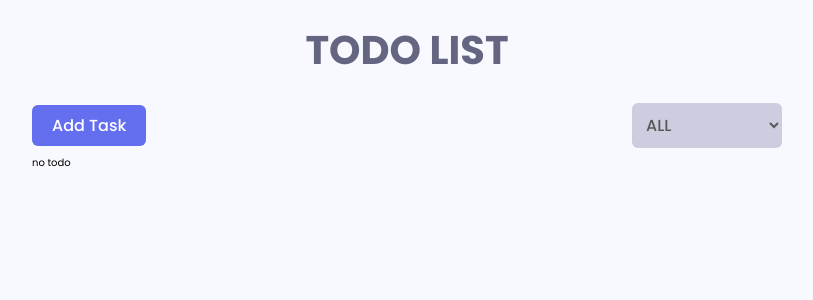
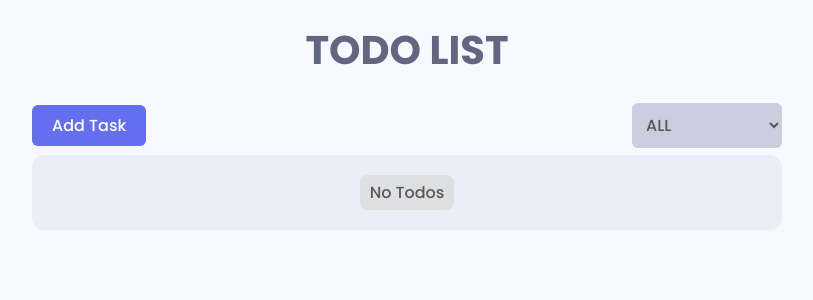
Before and after one commit to DanielCapcelea/react-todo-app, a React (Create React App) app: page / in a window 1280 px wide. Shown: the top 300 px of the page, without its empty margins (233-1046 px from the left). Built offline with nearby package versions, Linux system fonts and the light colour scheme.

Commit message:
filtering todos

```diff
--- a/src/components/AppContent.js
+++ b/src/components/AppContent.js
@@ -1,21 +1,62 @@
+import { AnimatePresence, motion } from 'framer-motion';
 import React from 'react';
 import { useSelector } from 'react-redux';
+import styles from '../styles/modules/app.module.scss';
 import TodoItem from './TodoItem';
+
+const container = {
+    hidden: { opacity: 1 },
+    visible: {
+        opacity: 1,
+        scale: 1,
+        transition: {
+            staggerChildren: 0.2,
+        },
+    },
+};
+const child = {
+    hidden: { y: 20, opacity: 0 },
+    visible: {
+        y: 0,
+        opacity: 1,
+    },
+};
 
 function AppContent() {
     const todoList = useSelector((state) => state.todo.todoList);
+    const filterStatus = useSelector((state) => state.todo.filterStatus);
+
     const sortedTodoList = [...todoList];
-
     sortedTodoList.sort((a, b) => new Date(b.time) - new Date(a.time));
 
+    const filteredTodoList = sortedTodoList.filter((item) => {
+        if (filterStatus === 'all') {
+            return true;
+        }
+        return item.status === filterStatus;
+    });
+
     return (
-        <div>
-            {sortedTodoList && sortedTodoList.length > 0
-                ? sortedTodoList.map((todo) => (
-                      <TodoItem key={todo.id} todo={todo} />
-                  ))
-                : ' no todo'}
-        </div>
+        <motion.div
+            className={styles.content__wrapper}
+            variants={container}
+            initial="hidden"
+            animate="visible"
+        >
+            <AnimatePresence>
+                {filteredTodoList && filteredTodoList.length > 0 ? (
+                    filteredTodoList.map((todo) => (
+                        // <motion.div key={todo.id} variants={child}>
+                        <TodoItem key={todo.id} todo={todo} />
+                        // </motion.div>
+                    ))
+                ) : (
+                    <motion.p variants={child} className={styles.emptyText}>
+                        No Todos
+                    </motion.p>
+                )}
+            </AnimatePresence>
+        </motion.div>
     );
 }
 
--- a/src/components/AppHeader.js
+++ b/src/components/AppHeader.js
@@ -1,21 +1,33 @@
 import React, { useState } from 'react';
+import { useDispatch, useSelector } from 'react-redux';
 import Button from './Button';
 import SelectButton from './SelectButton';
 import styles from '../styles/modules/app.module.scss';
 import TodoModal from './TodoModal';
+import { updateFilterStatus } from '../redux/todoSlice';
 
 function AppHeader() {
     const [modalOpen, setModalOpen] = useState(false);
+    const filterStatus = useSelector((state) => state.todo.filterStatus);
+    const dispatch = useDispatch();
+
+    const updateFilter = (event) => {
+        dispatch(updateFilterStatus(event.target.value));
+    };
 
     return (
         <div className={styles.appHeader}>
             <Button variant="primary" onClick={() => setModalOpen(true)}>
                 Add Task
             </Button>
-            <SelectButton id="status">
+            <SelectButton
+                id="status"
+                value={filterStatus}
+                onChange={updateFilter}
+            >
                 <option value="all">ALL</option>
                 <option value="incomplete">INCOMPLETE</option>
-                <option value="completed">COMPLETED</option>
+                <option value="complete">COMPLETED</option>
             </SelectButton>
             <TodoModal
                 type="add"
--- a/src/redux/todoSlice.js
+++ b/src/redux/todoSlice.js
@@ -7,7 +7,7 @@ const getInitialTodo = () => {
     if (localTodoList) {
         return JSON.parse(localTodoList);
     }
-    window.localStorage.setItem('todoList', []);
+    window.localStorage.setItem('todoList', '');
     return [];
 };
 
--- a/src/styles/modules/modal.module.scss
+++ b/src/styles/modules/modal.module.scss
@@ -77,7 +77,7 @@
 
 .buttonContainer {
   display: flex;
-  justify-content: flex-start;
+  justify-content: space-between;
   align-items: center;
   margin-top: 2rem;
   gap: 1rem;
```
